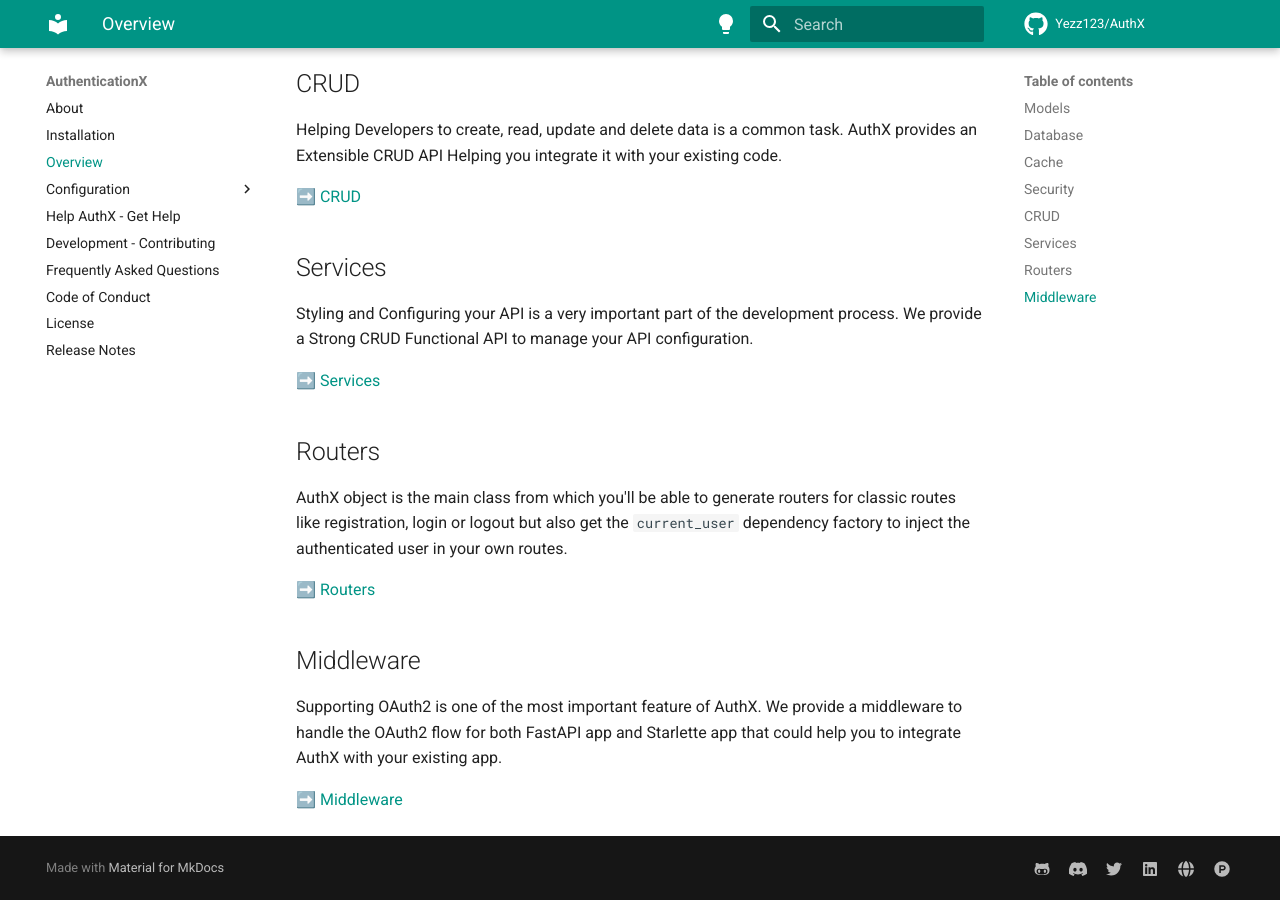
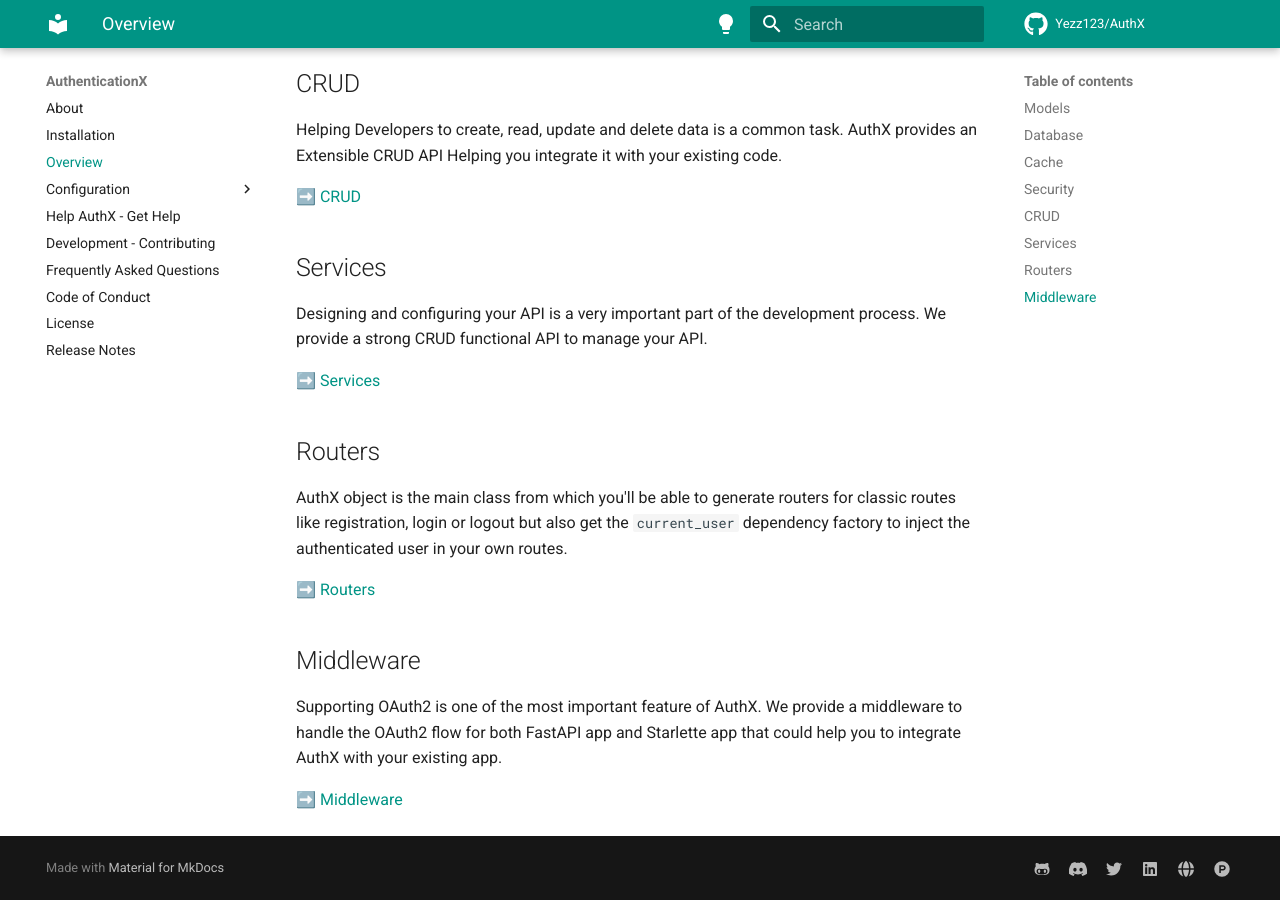
Before and after one commit to yezz123/authx, an MkDocs documentation site: the page built from docs/configuration/Get-Started.md, in a window 1280 px wide and 900 px high, scrolled down 967 px. Built offline with MkDocs 1.6.1 and Material for MkDocs 9.7.7, drawn with Linux system fonts in a browser that asks for light colours; comment, search, counter and statistics services are not loaded.

Commit message:
Update docs/configuration/Get-Started.md
Co-authored-by: Abderrahim SOUBAI-ELIDRISI <gx.coder@gmail.com>

```diff
--- a/docs/configuration/Get-Started.md
+++ b/docs/configuration/Get-Started.md
@@ -34,7 +34,7 @@
 
 ## Services
 
-Styling and Configuring your API is a very important part of the development process. We provide a Strong CRUD Functional API to manage your API configuration.
+Designing and configuring your API is a very important part of the development process. We provide a strong CRUD functional API to manage your API.
 
 ➡️ [Services](services/index.md)
 
```
